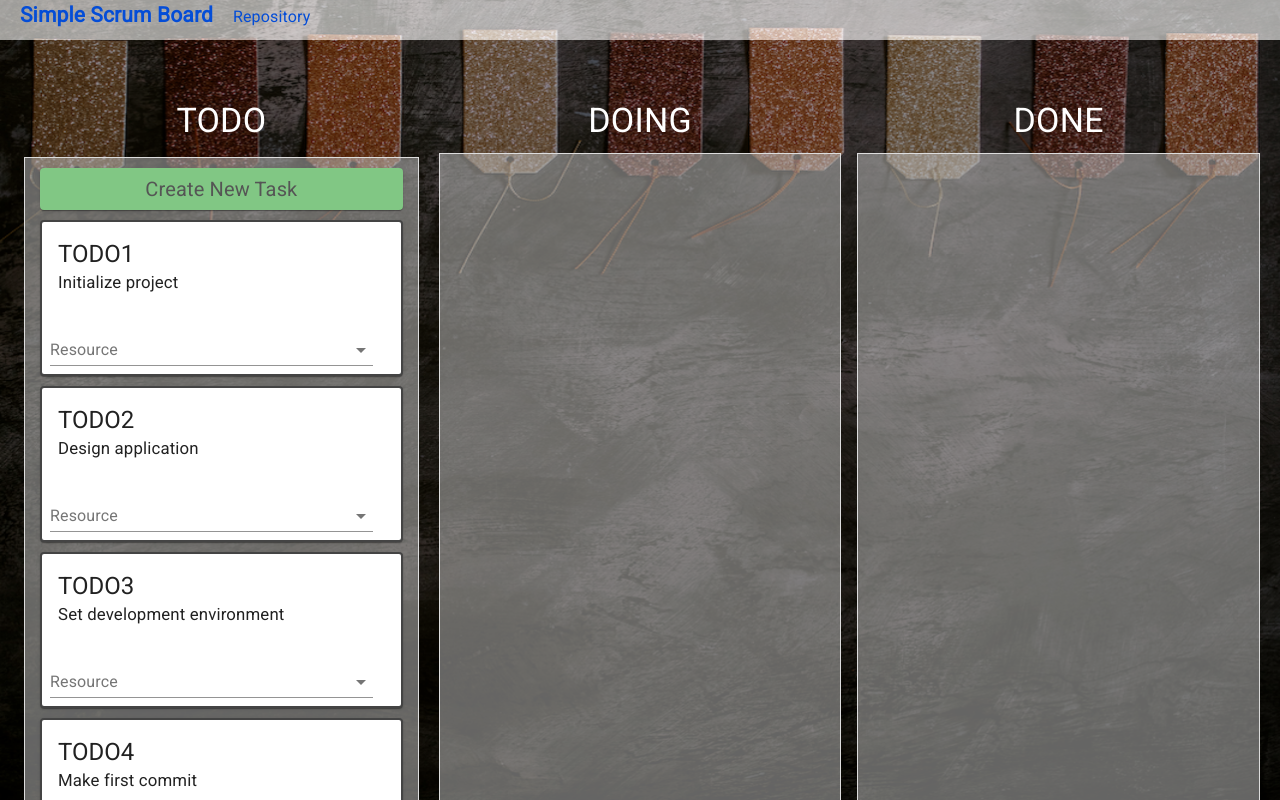
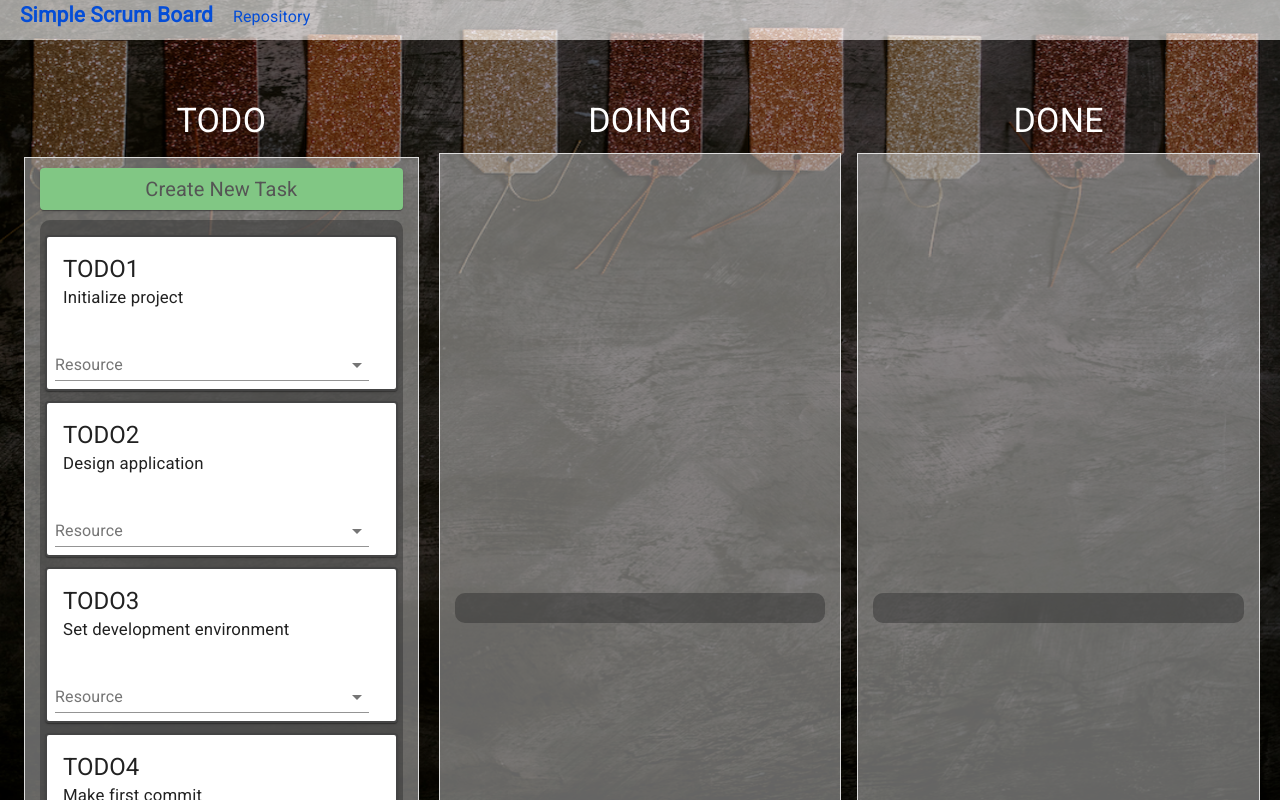
Before and after one commit to rowaxl/simple-scrum-board, a Next.js app: page / in a window 1280 px wide. Shown: the top 800 px of the page. Built offline with nearby package versions, Linux system fonts and the light colour scheme.

Commit message:
implement drag-n-drop

```diff
--- a/components/TaskCard.js
+++ b/components/TaskCard.js
@@ -1,5 +1,6 @@
 import { Card, CardContent, FormControl, InputLabel, MenuItem, Select, CardActionArea, Typography } from '@material-ui/core'
 import { makeStyles } from '@material-ui/core/styles';
+import { Draggable } from 'react-beautiful-dnd';
 
 const useStyles = makeStyles((theme) => ({
   taskCards: {
@@ -15,11 +16,21 @@ const useStyles = makeStyles((theme) => ({
   },
 }));
 
-export default ({ taskDetail }) => {
+export default ({ taskId, taskDetail, index }) => {
   const styles = useStyles();
 
   return (
-    <Card className={styles.taskCards}>
+    <Draggable
+      draggableId={taskId}
+      index={index}
+    >
+      {provided => (
+        <Card
+          className={styles.taskCards}
+          {...provided.draggableProps}
+          {...provided.dragHandleProps}
+          ref={provided.innerRef}
+        >
         <CardContent>
           <Typography variant="h5">{taskDetail.title}</Typography>
           {taskDetail.description}
@@ -36,5 +47,8 @@ export default ({ taskDetail }) => {
           </FormControl>
         </CardActionArea>
       </Card>
+      )}
+
+    </Draggable>
   )
 }
--- /dev/null
+++ b/components/taskList.js
@@ -0,0 +1,40 @@
+import { makeStyles } from '@material-ui/core/styles';
+import { Droppable } from 'react-beautiful-dnd';
+
+import TaskCard from './taskCard';
+
+const useStyle = makeStyles({
+  taskArea: {
+    background: 'rgba(50, 50, 50, 0.5)',
+    borderRadius: 10,
+    minHeight: 30,
+    padding: 5,
+    marginTop: 10,
+    width: '100%'
+  }
+});
+
+export default ({ listId, tasks }) => {
+  const styles = useStyle();
+
+  const renderTasks = () => {
+    return Object.keys(tasks).map((id, index) => (
+      <TaskCard key={id} taskId={id} taskDetail={tasks[id]} index={index} />
+    ))
+  }
+
+  return (
+    <Droppable droppableId={listId}>
+      {provided => (
+        <div
+          className={styles.taskArea}
+          ref={provided.innerRef}
+          {...provided.droppableProps}
+        >
+          { renderTasks() }
+          { provided.placeholder }
+        </div>
+      )}
+    </Droppable>
+  )
+}
--- a/package.json
+++ b/package.json
@@ -18,6 +18,8 @@
     "next": "^9.4.2",
     "prop-types": "^15.7.2",
     "react": "^16.13.1",
-    "react-dom": "^16.13.1"
+    "react-beautiful-dnd": "^13.0.0",
+    "react-dom": "^16.13.1",
+    "styled-components": "^5.1.1"
   }
 }
--- a/pages/_document.js
+++ b/pages/_document.js
@@ -2,6 +2,7 @@ import React from 'react';
 import Document, { Html, Head, Main, NextScript } from 'next/document';
 import { ServerStyleSheets } from '@material-ui/core/styles';
 import theme from '../components/theme';
+import { resetServerContext } from 'react-beautiful-dnd';
 
 export default class MyDocument extends Document {
   render() {
@@ -49,6 +50,7 @@ MyDocument.getInitialProps = async (ctx) => {
   // Render app and page and get the context of the page with collected side effects.
   const sheets = new ServerStyleSheets();
   const originalRenderPage = ctx.renderPage;
+  resetServerContext();
 
   ctx.renderPage = () =>
     originalRenderPage({
--- a/pages/index.js
+++ b/pages/index.js
@@ -1,10 +1,11 @@
 import { Container, Grid, Typography, Card, CardActionArea } from '@material-ui/core'
 import { makeStyles } from '@material-ui/core/styles';
+import { DragDropContext } from 'react-beautiful-dnd';
 
 import Head from '../components/head';
 import Nav from '../components/nav';
 import Background from '../components/background';
-import TaskCard from '../components/taskCard';
+import TaskList from '../components/taskList';
 
 const useStyles = makeStyles((theme) => ({
   gridContainer: {
@@ -39,14 +40,10 @@ export default () => {
     3: { title: 'TODO4', description: 'Make first commit' },
     4: { title: 'TODO5', description: 'Test' },
     5: { title: 'TODO6', description: 'Deploy and release first version' },
-  }
+  };
 
-  const mapTaskCards = () => {
-    return Object.keys(dummyTasks).map(id => (
-      <Grid item key={id}>
-        <TaskCard key={id} taskDetail={dummyTasks[id]} />
-      </Grid>
-    ))
+  const onDragEnd = e => {
+    console.log(e);
   }
 
   return (
@@ -58,7 +55,7 @@ export default () => {
       <Nav />
 
       <div className="app-wrap">
-        <Container fixed>
+        <Container>
 
           <Grid
             container
@@ -67,7 +64,7 @@ export default () => {
             alignItems="flex-start"
             spacing={3}
           >
-
+            <DragDropContext onDragEnd={onDragEnd}>
               <Grid
                 item
                 xs={12}
@@ -77,13 +74,14 @@ export default () => {
                   <Typography className={styles.columnTitle} variant="h4" component="h4">TODO</Typography>
                 </Grid>
 
+
                 <div className={styles.taskColumn}>
                   <Card className={styles.newTaskButton}>
                     <CardActionArea>
                       <Typography variant="h6">Create New Task</Typography>
                     </CardActionArea>
                   </Card>
-                { mapTaskCards() }
+                  <TaskList listId="TODO" tasks={dummyTasks} />
                 </div>
               </Grid>
 
@@ -104,6 +102,7 @@ export default () => {
                   alignItems="flex-start"
                   spacing={1}
                 >
+                  <TaskList listId="DOING" tasks={[]} />
                 </Grid>
               </Grid>
 
@@ -124,9 +123,10 @@ export default () => {
                   alignItems="flex-start"
                   spacing={1}
                 >
+                  <TaskList listId="DONE" tasks={[]} />
                 </Grid>
               </Grid>
-
+            </DragDropContext>
           </Grid>
 
         </Container>
```
Also changed, not shown: 1 other file (tests, documents, lock files or other folders). Lines whose indentation alone changed are shown as unchanged.
